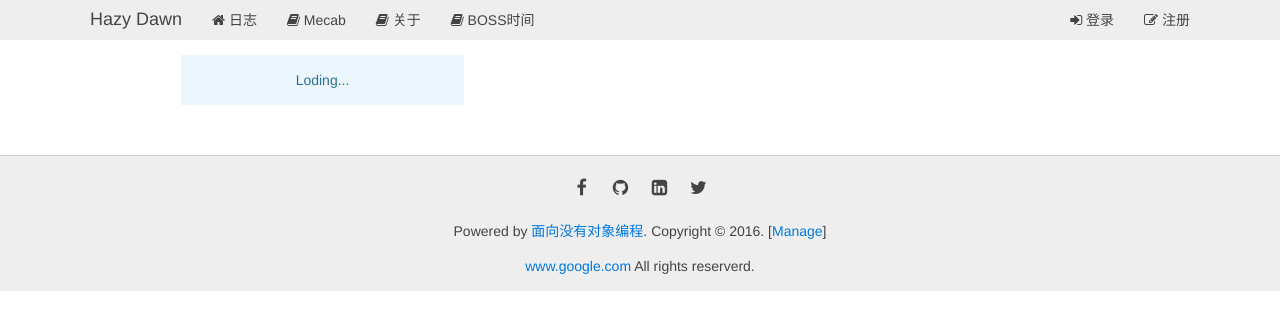
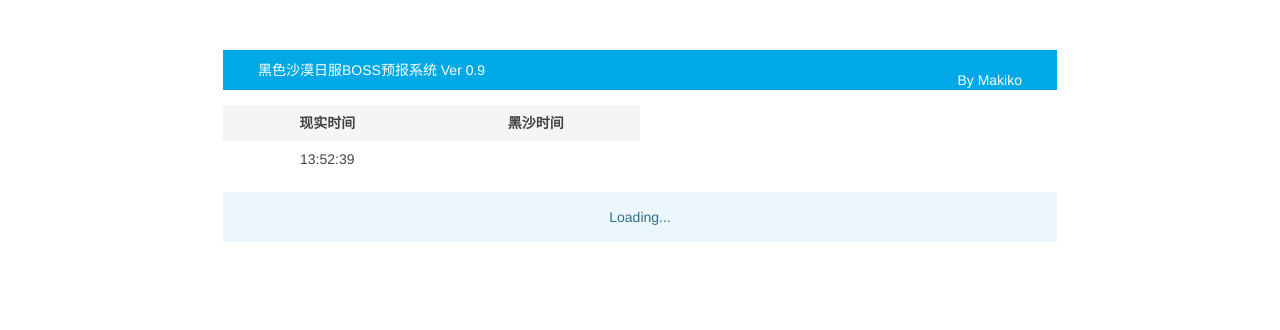
Before and after one commit to com3345/myBlog, a Python web app: template www/templates/bdo_boss.html in a window 1280 px wide. Shown: the top 330 px of the page. Run offline with Jinja, Linux system fonts and the light colour scheme; the template is opened without the code that fills it, so the values that code supplies are empty; some libraries are stand-ins or nearby versions.

Commit message:
increase robustness for various crawled data

```diff
--- a/www/templates/__base__.html
+++ b/www/templates/__base__.html
@@ -67,14 +67,14 @@
     </div>
 {% endblock %}
 
-    <div class="uk-margin-large-top" data-uk-sticky="{bottom:10}" style="background-color: #eee; border-top: 1px solid #ccc;">
+    <div class="uk-margin-large-top" style="background-color: #eee; border-top: 1px solid #ccc;">
         <div class="uk-container uk-container-center uk-text-center">
             <div class="uk-panel uk-margin-top uk-margin-bottom">
                 <p>
-                    <a target="_black" href="https://www.facebook.com/deardoublelee" class="uk-icon-button uk-icon-facebook"></a>
-                    <a target="_black" href="https://github.com/com3345/" class="uk-icon-button uk-icon-github"></a>
-                    <a target="_black" href="#" class="uk-icon-button uk-icon-linkedin-square"></a>
-                    <a target="_black" href="https://twitter.com/deardoublelee" class="uk-icon-button uk-icon-twitter"></a>
+                    <a target="_black" href="https://www.facebook.com/deardoublelee" class="uk-icon-hover uk-icon-facebook uk-icon-medium"></a>
+                    <a target="_black" href="https://github.com/com3345/" class="uk-icon-hover uk-icon-github uk-icon-medium"></a>
+                    <a target="_black" href="#" class="uk-icon-hover uk-icon-linkedin-square uk-icon-medium"></a>
+                    <a target="_black" href="https://twitter.com/deardoublelee" class="uk-icon-hover uk-icon-twitter uk-icon-medium"></a>
                 </p>
                 <p>Powered by <a href="#">面向没有对象编程</a>. Copyright &copy; 2016. [<a href="/manage/" target="_blank">Manage</a>]</p>
                 <p><a href="http://www.google.com" target="_blank">www.google.com</a> All rights reserverd.</p>
--- a/www/templates/bdo_boss.html
+++ b/www/templates/bdo_boss.html
@@ -1,17 +1,29 @@
-{% extends '__base__.html' %}
+<!DOCTYPE html>
 
-{% block title %}黑色沙漠BOSS预报{% endblock %}
+<html>
+<head>
+    <meta charset="utf-8"/>
 
-{% block beforehead %}
+    <title>黑色沙漠日服BOSS预报系统</title>
+    <link rel="stylesheet" href="/static/css/uikit.min.css">
+    <link rel="stylesheet" href="/static/css/default.min.css">
+    <script src="/static/js/jquery.min.js"></script>
 
+    <script src="/static/js/uikit.min.js"></script>
+    <script src="/static/js/vue.js"></script>
+    <script src="/static/js/myBlog.js"></script>
+
+</head>
 <script>
+
 $(function() {
     var vm = new Vue({
         el: '#vm',
         data: {
-            refresh_flag: true,
+            timerforautorefresh: 0,
+            timerforrefreshbutton: 20,
             loading: true,
-            now: "hahahah",
+            now: new Date(),
             bosses: {
                 nube: [],
                 kutu: [],
@@ -21,24 +33,19 @@ $(function() {
         },
 
         mounted: function (){
-            this.refresh()
+            this.refresh();
+            this.interval = setInterval(this.clock, 1000)
         },
-
-        // computed: {
-        //     now: function () {
-        //         vm.now = new Date()
-
-        //     }
-
-        // },
 
         methods: {
             refresh: function() {
                     this.loading = true;
+                    this.timerforautorefresh = 0;
+                    this.timerforrefreshbutton = 20;
                     getJSON('/api/crawl_boss',
                     function(err, result) {
                     if (err) {
-                        alert('ERROR');
+                        alert('ERROR: Refresh too often!');
                     }
                     else {
                         vm.bosses.nube = result.nube;
@@ -50,23 +57,57 @@ $(function() {
                         for (b in vm.bosses) {
                             format_time(vm.bosses[b]);
                         }
+                        // boss: [
+                        //     name,
+                        //     last_time_timestamp,
+                        //     next_time_timestamp,
+                        //     last_time_formated,
+                        //     next_time_formated,
+                        //     current_probablity
+                        // ]
                     }
                 });
             },
+            clock: function() {
+                this.now = new Date();
+                this.timerforautorefresh += 1;
+                this.timerforrefreshbutton -= 1;
+                if (this.timerforautorefresh > 60) {
 
+                    this.refresh()
+                }
+            },
+            probability: function(boss) {
+
+                nextdate = str2time(boss[2]);
+                var prob = '';
+
+                if (vm.now < nextdate) {
+
+                    prob = 0
+                } else {
+                    prob = (this.now - nextdate) / (3600 * boss[3] * 1000) * 100
+                }
+                return prob
+            },
+            bosscolor: function(prob) {
+                var c = '';
+                if (prob < 25 && prob > 0) {
+                    c = 'uk-text-primary'
+                } else if (prob < 50 && prob >= 25) {
+                    c = 'uk-text-success'
+                } else if (prob < 75 && prob >= 50) {
+                    c = 'uk-text-warning'
+                } else if (prob >= 75) {
+                    c = 'uk-text-danger'
+                }
+                return c
+            }
         },
-        // ready(){
-        //     this.refresh();
-        //     setTimeout(clock, 1500);
-        // }
     });
 });
 
-// function clock() {
-//     var d = new Date();
-//     vm.now = d.getDay();
-//     setTimeout(clock, 500);
-// }
+
 
 function format_time(boss){
     lastdate = str2time(boss[1]);
@@ -78,6 +119,7 @@ function format_time(boss){
     } else {
         boss.push(whichday(nextdate) + ' ' + nextdate.toTimeString().split(' ')[0].slice(0, 5));
     }
+    boss.push(0)
 }
 
 function whichday(time) {
@@ -97,17 +139,42 @@ function str2time(t) {
 
 </script>
 
-{% endblock %}
+<body>
+<div></div>
 
-{% block container %}
-<div id="vm" class="uk-container uk-container-center">
+<div id="vm" class="uk-container uk-container-center uk-margin-large">
+    <div class="uk-container uk-container-center uk-width-4-5">
+    <div class="uk-block-primary uk-contrast uk-margin">
+        <div class="uk-container uk-vertical-align" style="height: 40px;">
+        <div class="uk-vertical-align-middle uk-width-1-2">黑色沙漠日服BOSS预报系统 Ver 0.9</div>
+        <div class="uk-vertical-align-bottom uk-width-1-2" align="right">By Makiko</div>
+        </div>
+    </div>
+    </div>
 
-{% block content %}
+
+    <div class="uk-container uk-container-center uk-width-4-5">
+        <div class="uk-width-1-2">
+        <table class="uk-table uk-table-striped uk-text-center">
+
+            <tbody>
+                <tr class="uk-text-bold">
+                    <td>现实时间</td>
+                    <td>黑沙时间</td>
+                </tr>
+                <tr>
+                    <td v-text="now.toTimeString().split(' ')[0]"></td>
+                    <td></td>
+                </tr>
+            </tbody>
+        </table>
+        </div>
+    </div>
+
     <div class="uk-alert uk-alert-danger uk-hidden"></div>
+    <div class="uk-container uk-container-center uk-width-4-5">
 
-    <div class="uk-grid uk-width-1-2">
-
-                <div class="uk-panel uk-panel-box uk-panel-box-primary uk-width-1-2 uk-container-center uk-text-center" v-if="loading"> Loding...</div>
+        <div class="uk-panel uk-panel-box uk-panel-box-primary uk-width-1-1 uk-container-center uk-text-center" v-if="loading"> Loading...</div>
 
                 <table class="uk-table uk-table-striped uk-text-center" v-else>
                     <tbody>
@@ -115,26 +182,23 @@ function str2time(t) {
                             <td></td>
                             <td>最后一次出现</td>
                             <td>预计下次最早出现</td>
-                            <td>出现概率</td>
+                            <td>当前出现概率</td>
                         </tr>
                         <tr v-for="boss in bosses">
-                            <td v-text="boss[0]"></td>
+                            <td v-text="boss[0]" :class="bosscolor(probability(boss))"></td>
                             <td v-text="boss[4]"></td>
                             <td v-text="boss[5]"></td>
-                            <td v-text="now"></td>
+                            <td v-text="probability(boss).toFixed(2) + '%'"></td>
                         </tr>
                     </tbody>
                 </table>
 
-            <div class="uk-grid">
-                <button v-if="!loading" @click="refresh" class="uk-button uk-container-center uk-button-primary"><i class="uk-icon-star"></i> 刷新</button>
-            </div>
+        <div class="uk-width-1-2 uk-container-center uk-text-center">
+            <button v-if="!loading" @click="refresh" class="uk-button uk-container-center uk-button-primary" :disabled="timerforrefreshbutton > 0">
+                <i class="uk-icon-star"></i> 刷新 <span v-text="timerforrefreshbutton" v-show="timerforrefreshbutton > 0"></span>
+            </button>
+        </div>
+    </div>
 
-
-
-    </div>
 </div>
-
-
-{% endblock %}
-{% endblock %}
+</body>
--- a/www/templates/mecab.html
+++ b/www/templates/mecab.html
@@ -63,7 +63,7 @@ $(function() {
 <div id="vm" class="uk-container uk-container-center">
     <div class="uk-grid">
 {% block content %}
-        <div id="error" class="uk-width-1-1"></div>
+        <!-- <div id="error" class="uk-width-1-1"></div> -->
         <div class="uk-width-1-2">
             <form @submit.prevent="submit" class="uk-form uk-form-stacked">
                 <div class="uk-alert uk-alert-danger uk-hidden"></div>
```
Also changed, not shown: www/bossSpider/bd/pipelines.py (+19 -7 lines), www/bossinfo.json (+6 -4 lines).
